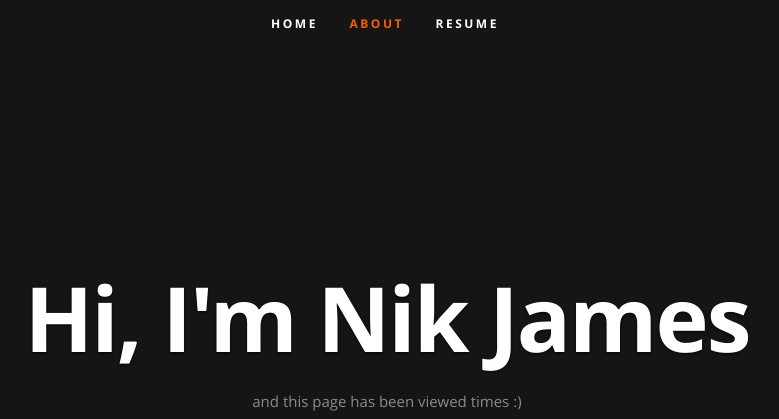
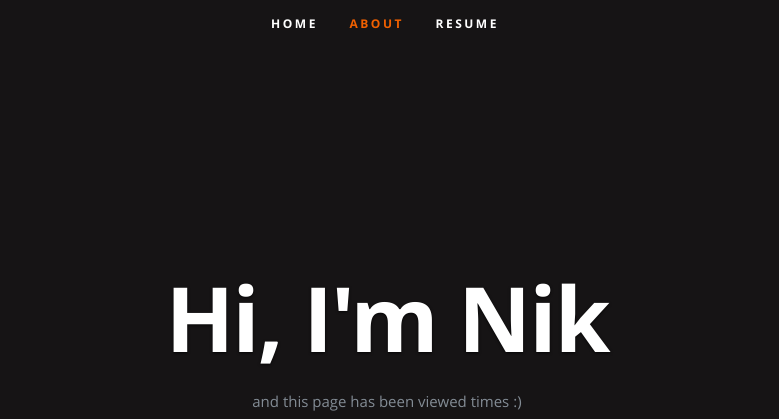
Before and after one commit to nikjames/azure-resume, a plain HTML site: page frontend/index.html in a window 1280 px wide. Shown: the top 419 px of the page, without its empty margins (255-1034 px from the left). Drawn offline with nearby package versions, Linux system fonts and the light colour scheme; no server answers.

Commit message:
Updated html

```diff
--- a/frontend/index.html
+++ b/frontend/index.html
@@ -54,7 +54,7 @@
 
       <div class="row banner">
          <div class="banner-text">
-            <h1 class="responsive-headline">Hi, I'm Nik James</h1>
+            <h1 class="responsive-headline">Hi, I'm Nik</h1>
 
             <p>and this page has been viewed <a id="counter"></a> times :) </p>
             <ul class="social">
```
